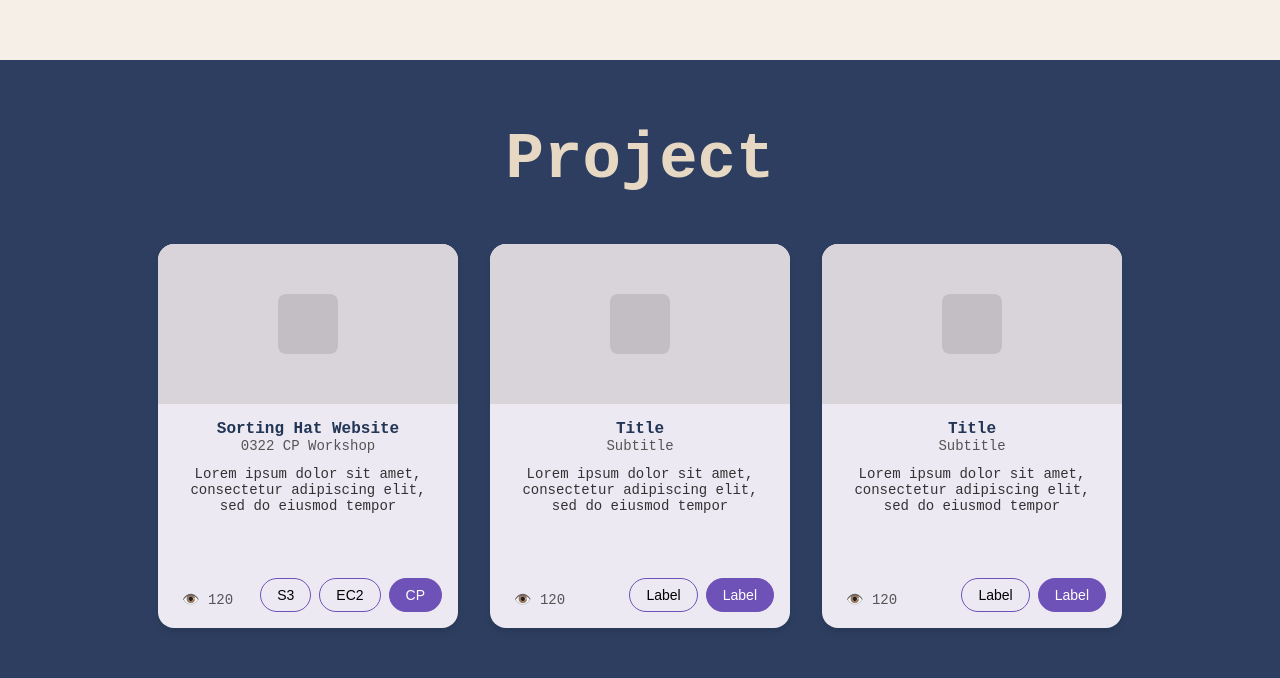
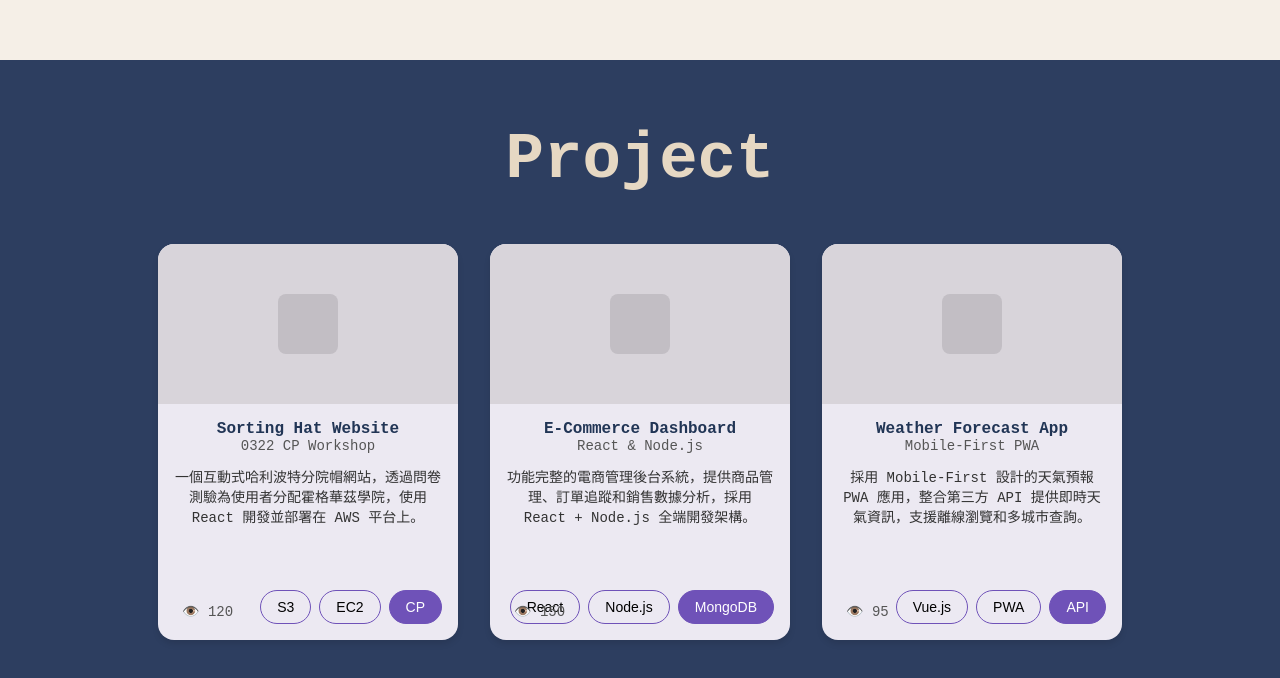
Before and after one commit to ki225/aws-educate-portfolio-insight-site-workshop, a React (Vite) app in the folder src/frontend/: page / in a window 1280 px wide. Shown: the part 747-1425 px from the top of the page. Built offline with nearby package versions, Linux system fonts and the light colour scheme.

Commit message:
feat: refactor project section to use dynamic project data and remove hardcoded values

```diff
--- a/src/frontend/src/components/Project.tsx
+++ b/src/frontend/src/components/Project.tsx
@@ -1,33 +1,9 @@
 import React from "react";
 import Card from "./Card";
+import { projectsData } from "../data/projectsData";
 
 export default function ProjectSection(): React.JSX.Element {
-  const cards = [
-    {
-      title: "Sorting Hat Website",
-      subtitle: "0322 CP Workshop",
-      description:
-        "Lorem ipsum dolor sit amet, consectetur adipiscing elit, sed do eiusmod tempor",
-      labels: ["S3", "EC2", "CP"],
-      views: 120,
-    },
-    {
-      title: "Title",
-      subtitle: "Subtitle",
-      description:
-        "Lorem ipsum dolor sit amet, consectetur adipiscing elit, sed do eiusmod tempor",
-      labels: ["Label", "Label"],
-      views: 120,
-    },
-    {
-      title: "Title",
-      subtitle: "Subtitle",
-      description:
-        "Lorem ipsum dolor sit amet, consectetur adipiscing elit, sed do eiusmod tempor",
-      labels: ["Label", "Label"],
-      views: 120,
-    },
-  ];
+  const cards = Object.values(projectsData);
 
   return (
     <section id="project" className="project-section">
@@ -36,7 +12,7 @@ export default function ProjectSection(): React.JSX.Element {
         {cards.map((c, i) => (
           <Card
             key={i}
-            id={String(i)}
+            id={c.id}
             title={c.title}
             subtitle={c.subtitle}
             description={c.description}
--- /dev/null
+++ b/src/frontend/src/data/projectsData.tsx
@@ -0,0 +1,123 @@
+export interface ProjectData {
+  id: string;
+  title: string;
+  subtitle: string;
+  description: string;
+  detailDescription: string;
+  technologies: string[];
+  features: string[];
+  challenges: string[];
+  images: string[];
+  views: number;
+  labels: string[];
+  liveUrl?: string;
+  githubUrl?: string;
+}
+
+export const projectsData: Record<string, ProjectData> = {
+  "sorting-hat-website": {
+    id: "sorting-hat-website",
+    title: "Sorting Hat Website",
+    subtitle: "0322 CP Workshop",
+    description:
+      "一個互動式哈利波特分院帽網站，透過問卷測驗為使用者分配霍格華茲學院，使用 React 開發並部署在 AWS 平台上。",
+    detailDescription: `
+      這是一個基於哈利波特分院帽的互動式網站，透過一系列精心設計的問題來判斷使用者的霍格華茲學院歸屬。
+      專案使用 React 建構前端介面，並部署在 AWS 雲端平台上。整個開發過程中學習了從設計到部署的完整流程，
+      包括使用者體驗設計、狀態管理、以及雲端服務的配置。這個專案不僅展現了技術能力，
+      也體現了對細節的注重和創意思維的運用。
+    `,
+    technologies: ["React", "TypeScript", "AWS S3", "AWS EC2", "CSS3"],
+    features: [
+      "互動式問卷系統",
+      "動態結果展示",
+      "響應式設計",
+      "動畫效果",
+      "分院結果分享功能",
+    ],
+    challenges: [
+      "如何設計有趣且準確的問題邏輯",
+      "AWS S3 靜態網站托管配置",
+      "跨瀏覽器兼容性問題",
+      "使用者體驗優化",
+    ],
+    images: ["/images/sorting-hat-1.jpg", "/images/sorting-hat-2.jpg"],
+    labels: ["S3", "EC2", "CP"],
+    views: 120,
+    liveUrl: "https://sorting-hat.example.com",
+    githubUrl: "https://github.com/user/sorting-hat",
+  },
+  "project-2": {
+    id: "project-2",
+    title: "E-Commerce Dashboard",
+    subtitle: "React & Node.js",
+    description:
+      "功能完整的電商管理後台系統，提供商品管理、訂單追蹤和銷售數據分析，採用 React + Node.js 全端開發架構。",
+    detailDescription: `
+      一個功能完整的電商管理後台系統，提供商品管理、訂單追蹤、銷售數據分析等功能。
+      前端使用 React 配合 Chart.js 製作數據視覺化圖表，後端使用 Node.js 與 Express 建構 RESTful API，
+      資料庫採用 MongoDB 儲存。整個系統具備完整的使用者權限管理、即時數據更新、
+      以及響應式設計，能夠適應不同裝置的螢幕尺寸。
+    `,
+    technologies: ["React", "Node.js", "Express", "MongoDB", "Chart.js", "JWT"],
+    features: [
+      "商品庫存管理",
+      "訂單狀態追蹤",
+      "銷售數據視覺化",
+      "使用者權限管理",
+      "即時通知系統",
+      "匯出報表功能",
+    ],
+    challenges: [
+      "大量數據的效能優化",
+      "即時數據同步機制",
+      "複雜的權限控制邏輯",
+      "圖表數據的準確性驗證",
+    ],
+    images: ["/images/dashboard-1.jpg", "/images/dashboard-2.jpg"],
+    labels: ["React", "Node.js", "MongoDB"],
+    views: 150,
+    liveUrl: "https://ecommerce-dashboard.example.com",
+    githubUrl: "https://github.com/user/ecommerce-dashboard",
+  },
+  "project-3": {
+    id: "project-3",
+    title: "Weather Forecast App",
+    subtitle: "Mobile-First PWA",
+    description:
+      "採用 Mobile-First 設計的天氣預報 PWA 應用，整合第三方 API 提供即時天氣資訊，支援離線瀏覽和多城市查詢。",
+    detailDescription: `
+      一個採用 Mobile-First 設計理念的天氣預報應用程式，整合第三方天氣 API 提供準確的天氣資訊。
+      應用程式支援 PWA (Progressive Web App) 功能，使用者可以將其安裝到手機桌面，
+      離線時也能瀏覽已快取的天氣資料。介面設計簡潔直觀，支援多城市天氣查詢、
+      七天天氣預報、以及天氣警報通知功能。
+    `,
+    technologies: [
+      "Vue.js",
+      "PWA",
+      "Service Worker",
+      "Weather API",
+      "Vuex",
+      "SCSS",
+    ],
+    features: [
+      "即時天氣資訊查詢",
+      "七天天氣預報",
+      "多城市管理",
+      "離線資料瀏覽",
+      "天氣警報推送",
+      "地理位置自動偵測",
+    ],
+    challenges: [
+      "Service Worker 的快取策略",
+      "不同天氣 API 的資料格式整合",
+      "PWA 的跨平台兼容性",
+      "離線狀態的使用者體驗設計",
+    ],
+    images: ["/images/weather-1.jpg", "/images/weather-2.jpg"],
+    labels: ["Vue.js", "PWA", "API"],
+    views: 95,
+    liveUrl: "https://weather-forecast.example.com",
+    githubUrl: "https://github.com/user/weather-forecast",
+  },
+};
--- a/src/frontend/src/projects/Project1.tsx
+++ /dev/null
@@ -1,55 +0,0 @@
-// src/projects/Project1.tsx
-import React from "react";
-
-export default function Project1(): React.JSX.Element {
-  return (
-    <article className="project-detail">
-      <h1 className="detail-title">智能養蝦系統 (Auto Shrimp Farm)</h1>
-      <p className="detail-subtitle">
-        利用多台水下攝影機與邊緣運算，實現自動餵料及蝦隻食慾判定。
-      </p>
-
-      <section className="detail-section">
-        <h2>背景與動機</h2>
-        <p>
-          傳統蝦場投料大都依照人員經驗定時定量，無法根據實際食慾動態調整，常造成浪費
-          或餌料不足。本專案透過多鏡頭影像辨識與 Jetson Orin
-          邊緣推論，自動偵測蝦隻進食狀況，
-          並控制投料機實時補料，提升飼料利用率與養殖效率。
-        </p>
-      </section>
-
-      <section className="detail-section">
-        <h2>功能特色</h2>
-        <ul>
-          <li>多台水下攝影機同步影像輸入，避免單點故障。</li>
-          <li>SegFormer-B0 模型即時分割餌料佔比，量化食慾指數。</li>
-          <li>Jetson Orin Nano Super 邊緣運算，低延遲無需 Wi-Fi 網路。</li>
-          <li>自動投料系統，根據預設閾值動態補料。</li>
-          <li>Web UI 儀表板，可遠端監控即時影像與食慾趨勢。</li>
-        </ul>
-      </section>
-
-      <section className="detail-section">
-        <h2>技術棧</h2>
-        <ul className="tech-list">
-          <li>前端：Vite + React + TypeScript</li>
-          <li>後端：AWS Lambda + API Gateway + DynamoDB</li>
-          <li>深度學習：PyTorch + MMSegmentation + SegFormer</li>
-          <li>邊緣設備：Jetson Orin Nano Super (Ubuntu)</li>
-          <li>部署：Docker + GitHub Actions CI/CD</li>
-        </ul>
-      </section>
-
-      <section className="detail-section">
-        <h2>未來展望</h2>
-        <p>
-          - 整合多時段歷史資料進行食慾趨勢分析與預測。
-          <br />
-          - 加入蝦隻個體識別與健康狀態監測。
-          <br />- 打通養殖場管理系統，串接自動上下餌料機與智能水質監控。
-        </p>
-      </section>
-    </article>
-  );
-}
```
Also changed, not shown: src/frontend/src/projects/ProjectPage.tsx (added, +44 -0 lines).
